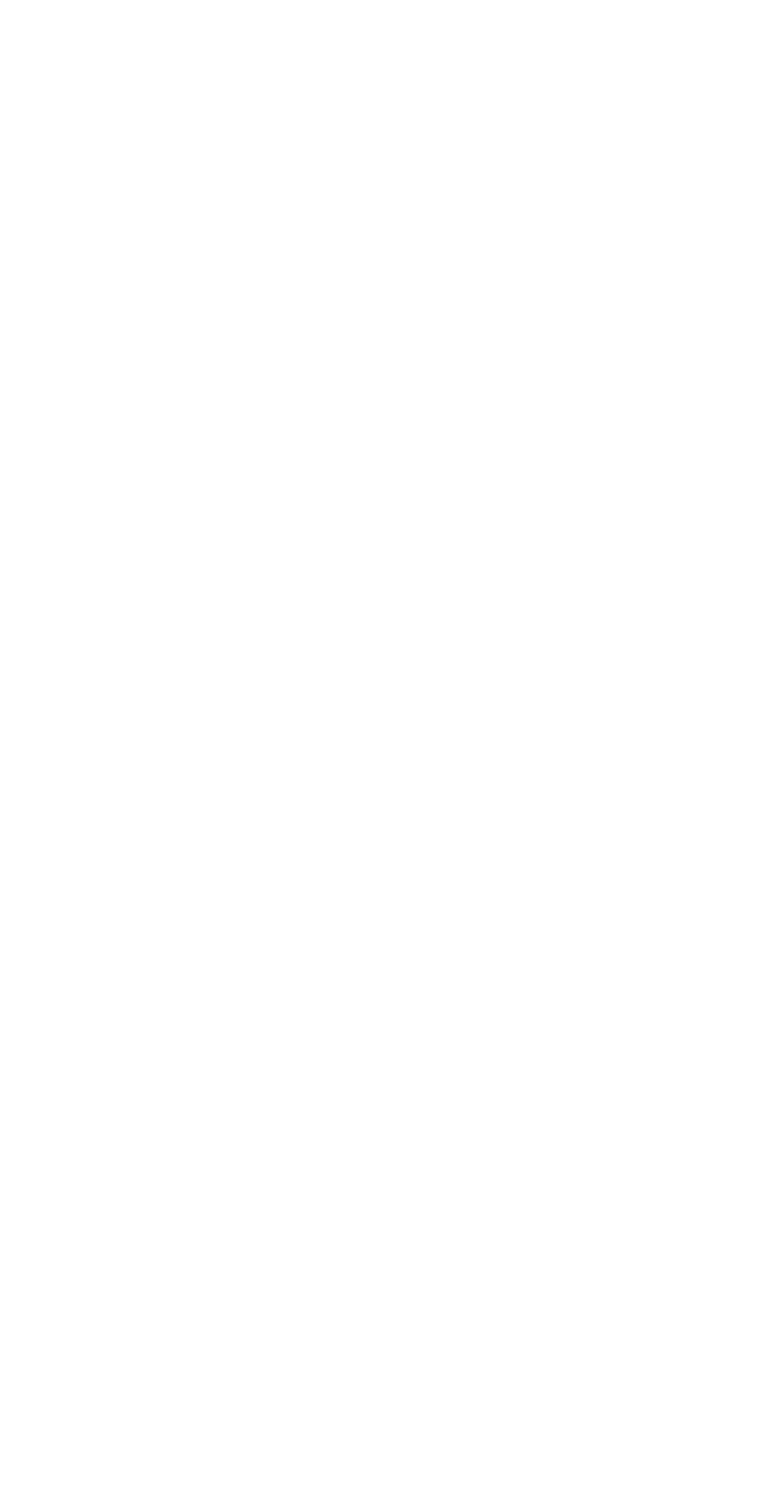
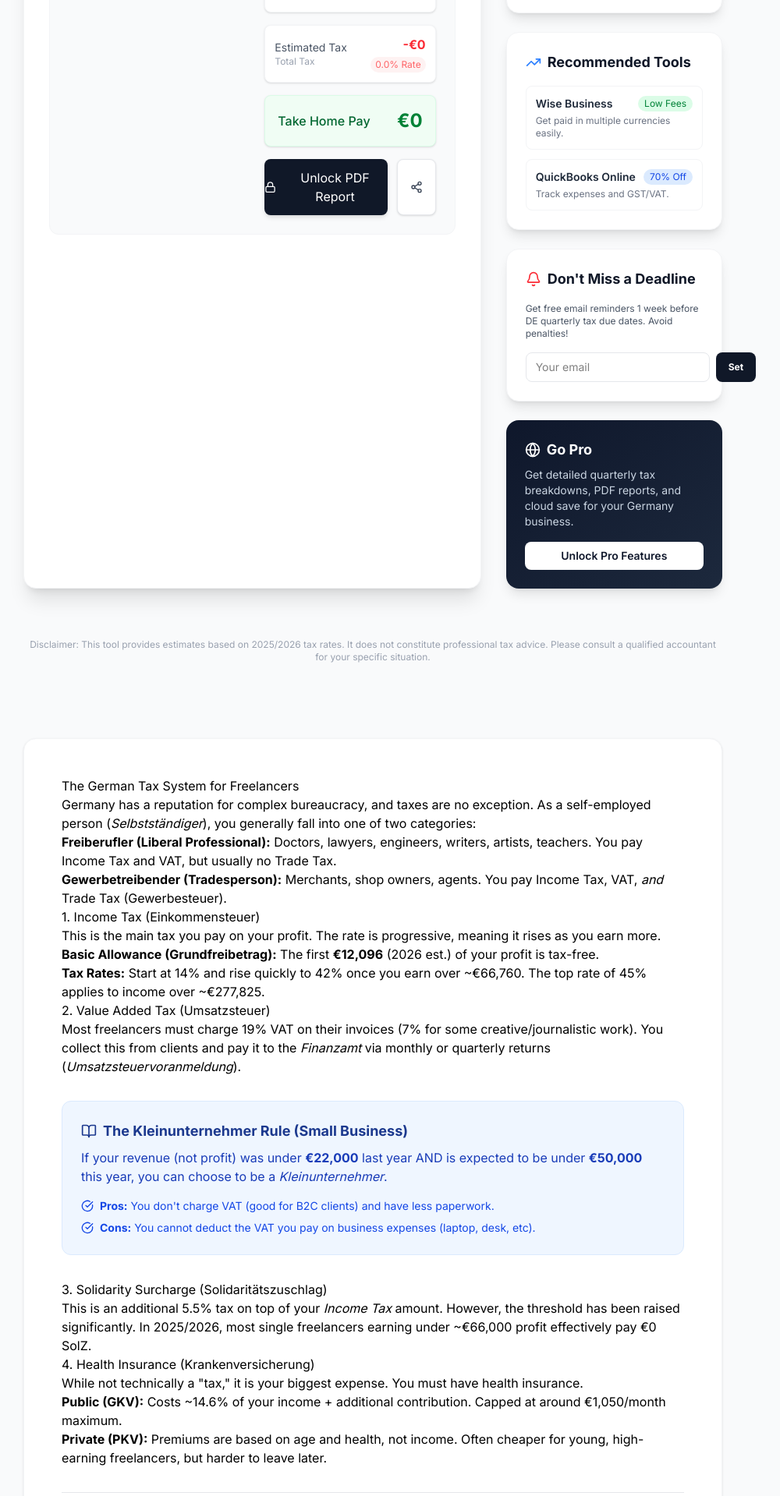
Before and after one commit to Edinam27/freelance-tax, a Next.js app: page /taxes/germany in a window 1280 px wide. Before the commit this address had no page. Shown: the part 869-2788 px from the top of the page at 78% size, without its empty margins (162-1162 px from the left). Before the commit the page ends 800 px from the top, so only its background shows below. Built offline with nearby package versions, Linux system fonts and the light colour scheme.

Commit message:
Content Expansion: Added Ultimate Guide for Germany Taxes

```diff
--- /dev/null
+++ b/app/taxes/germany/page.tsx
@@ -0,0 +1,182 @@
+import { Metadata } from 'next';
+import Link from 'next/link';
+import { ArrowLeft, BookOpen, CheckCircle, HelpCircle } from 'lucide-react';
+import TaxCalculator from '@/components/TaxCalculator';
+
+export const metadata: Metadata = {
+  title: "Germany Freelance Tax Calculator 2025/2026 | Ultimate Guide",
+  description: "Complete guide to self-employment taxes in Germany (Freiberufler vs Gewerbe). Calculate Einkommensteuer, SolZ, and VAT. Updated for 2025.",
+  alternates: {
+    canonical: 'https://freelance-tax.vercel.app/taxes/germany',
+  },
+};
+
+export default function GermanyTaxPage() {
+  const jsonLd = {
+    '@context': 'https://schema.org',
+    '@type': 'Article',
+    headline: 'Ultimate Guide to Freelance Taxes in Germany (2025/2026)',
+    description: 'Everything you need to know about paying taxes as a freelancer in Germany, including Einkommensteuer, VAT, and Kleinunternehmer rules.',
+    author: {
+      '@type': 'Organization',
+      name: 'HustleFinance'
+    },
+    datePublished: '2025-01-15',
+    dateModified: '2025-03-13'
+  };
+
+  return (
+    <main className="min-h-screen bg-gray-50 py-12 px-4 sm:px-6 lg:px-8">
+      <script
+        type="application/ld+json"
+        dangerouslySetInnerHTML={{ __html: JSON.stringify(jsonLd) }}
+      />
+
+      <div className="max-w-4xl mx-auto">
+        <Link href="/" className="inline-flex items-center text-sm text-gray-500 hover:text-gray-700 mb-8 transition-colors">
+          <ArrowLeft className="w-4 h-4 mr-1" />
+          Back to Calculator
+        </Link>
+
+        <div className="text-center mb-12">
+          <div className="w-12 h-12 bg-yellow-100 text-yellow-600 rounded-lg flex items-center justify-center mx-auto mb-4">
+            <span className="text-2xl">🇩🇪</span>
+          </div>
+          <h1 className="text-3xl md:text-5xl font-extrabold text-gray-900 tracking-tight mb-4">
+            Freelance Taxes in Germany
+          </h1>
+          <p className="text-xl text-gray-600 max-w-2xl mx-auto">
+            The ultimate guide to <em>Einkommensteuer</em>, <em>Umsatzsteuer</em>, and the <em>Kleinunternehmer</em> rule for 2025/2026.
+          </p>
+        </div>
+
+        {/* Calculator Component */}
+        <div className="mb-16">
+          <TaxCalculator initialCountry="DE" />
+        </div>
+
+        {/* Content Guide */}
+        <div className="bg-white rounded-2xl shadow-sm border border-gray-100 overflow-hidden">
+          <div className="p-8 md:p-12 prose prose-blue max-w-none">
+            <h2>The German Tax System for Freelancers</h2>
+            <p>
+              Germany has a reputation for complex bureaucracy, and taxes are no exception. As a self-employed person (<em>Selbstständiger</em>), you generally fall into one of two categories:
+            </p>
+            <ul>
+              <li><strong>Freiberufler (Liberal Professional):</strong> Doctors, lawyers, engineers, writers, artists, teachers. You pay Income Tax and VAT, but usually no Trade Tax.</li>
+              <li><strong>Gewerbetreibender (Tradesperson):</strong> Merchants, shop owners, agents. You pay Income Tax, VAT, <em>and</em> Trade Tax (Gewerbesteuer).</li>
+            </ul>
+
+            <h3>1. Income Tax (Einkommensteuer)</h3>
+            <p>
+              This is the main tax you pay on your profit. The rate is progressive, meaning it rises as you earn more.
+            </p>
+            <ul>
+              <li><strong>Basic Allowance (Grundfreibetrag):</strong> The first <strong>€12,096</strong> (2026 est.) of your profit is tax-free.</li>
+              <li><strong>Tax Rates:</strong> Start at 14% and rise quickly to 42% once you earn over ~€66,760. The top rate of 45% applies to income over ~€277,825.</li>
+            </ul>
+
+            <h3>2. Value Added Tax (Umsatzsteuer)</h3>
+            <p>
+              Most freelancers must charge 19% VAT on their invoices (7% for some creative/journalistic work). You collect this from clients and pay it to the <em>Finanzamt</em> via monthly or quarterly returns (<em>Umsatzsteuervoranmeldung</em>).
+            </p>
+
+            <div className="bg-blue-50 p-6 rounded-xl border border-blue-100 my-8 not-prose">
+              <h4 className="text-lg font-bold text-blue-900 flex items-center gap-2 mb-2">
+                <BookOpen className="w-5 h-5" />
+                The Kleinunternehmer Rule (Small Business)
+              </h4>
+              <p className="text-blue-800 mb-4">
+                If your revenue (not profit) was under <strong>€22,000</strong> last year AND is expected to be under <strong>€50,000</strong> this year, you can choose to be a <em>Kleinunternehmer</em>.
+              </p>
+              <ul className="space-y-2 text-sm text-blue-700">
+                <li className="flex items-start gap-2">
+                  <CheckCircle className="w-4 h-4 mt-0.5 shrink-0" />
+                  <span><strong>Pros:</strong> You don't charge VAT (good for B2C clients) and have less paperwork.</span>
+                </li>
+                <li className="flex items-start gap-2">
+                  <CheckCircle className="w-4 h-4 mt-0.5 shrink-0" />
+                  <span><strong>Cons:</strong> You cannot deduct the VAT you pay on business expenses (laptop, desk, etc).</span>
+                </li>
+              </ul>
+            </div>
+
+            <h3>3. Solidarity Surcharge (Solidaritätszuschlag)</h3>
+            <p>
+              This is an additional 5.5% tax on top of your <em>Income Tax</em> amount. However, the threshold has been raised significantly. In 2025/2026, most single freelancers earning under ~€66,000 profit effectively pay €0 SolZ.
+            </p>
+
+            <h3>4. Health Insurance (Krankenversicherung)</h3>
+            <p>
+              While not technically a "tax," it is your biggest expense. You must have health insurance.
+            </p>
+            <ul>
+              <li><strong>Public (GKV):</strong> Costs ~14.6% of your income + additional contribution. Capped at around €1,050/month maximum.</li>
+              <li><strong>Private (PKV):</strong> Premiums are based on age and health, not income. Often cheaper for young, high-earning freelancers, but harder to leave later.</li>
+            </ul>
+
+            <hr className="my-8 border-gray-200" />
+
+            <h2>Common Deductions in Germany</h2>
+            <p>To lower your tax bill, track these expenses carefully:</p>
+            <div className="grid md:grid-cols-2 gap-6 not-prose">
+              <div className="bg-gray-50 p-4 rounded-lg">
+                <h4 className="font-bold text-gray-900 mb-2">Home Office</h4>
+                <p className="text-sm text-gray-600">
+                  Even without a dedicated room, you can claim the <em>Home Office Pauschale</em>: €6 per day for up to 210 days (max €1,260/year).
+                </p>
+              </div>
+              <div className="bg-gray-50 p-4 rounded-lg">
+                <h4 className="font-bold text-gray-900 mb-2">Equipment</h4>
+                <p className="text-sm text-gray-600">
+                  Items under €800 (net) can be deducted immediately (GWG). More expensive items must be depreciated (AfA) over years.
+                </p>
+              </div>
+              <div className="bg-gray-50 p-4 rounded-lg">
+                <h4 className="font-bold text-gray-900 mb-2">Pension (Rürup)</h4>
+                <p className="text-sm text-gray-600">
+                  Contributions to a Basis-Rente (Rürup) are 100% tax-deductible up to €27,566/year (2025).
+                </p>
+              </div>
+              <div className="bg-gray-50 p-4 rounded-lg">
+                <h4 className="font-bold text-gray-900 mb-2">Consulting</h4>
+                <p className="text-sm text-gray-600">
+                  Costs for a Steuerberater (tax advisor), lawyer, or business coach are fully deductible operating expenses.
+                </p>
+              </div>
+            </div>
+          </div>
+        </div>
+
+        {/* FAQs */}
+        <div className="mt-12">
+          <h2 className="text-2xl font-bold text-gray-900 mb-6 flex items-center gap-2">
+            <HelpCircle className="w-6 h-6 text-blue-600" />
+            Germany Tax FAQs
+          </h2>
+          <div className="space-y-4">
+            <div className="bg-white rounded-xl shadow-sm border border-gray-100 p-6">
+              <h3 className="text-lg font-semibold text-gray-900 mb-2">When is the tax deadline in Germany?</h3>
+              <p className="text-gray-600">
+                If you do it yourself, the deadline is usually <strong>July 31</strong> of the following year. If you use a tax advisor (Steuerberater), it is extended to <strong>February 28</strong> of the second year (e.g., Feb 2027 for the 2025 tax year).
+              </p>
+            </div>
+            <div className="bg-white rounded-xl shadow-sm border border-gray-100 p-6">
+              <h3 className="text-lg font-semibold text-gray-900 mb-2">Do I need a separate bank account?</h3>
+              <p className="text-gray-600">
+                For a <em>GmbH</em>, yes. For freelancers (Sole Proprietor), it's not legally required but highly recommended to separate business and private transactions for cleaner bookkeeping.
+              </p>
+            </div>
+            <div className="bg-white rounded-xl shadow-sm border border-gray-100 p-6">
+              <h3 className="text-lg font-semibold text-gray-900 mb-2">What is the tax ID vs VAT ID?</h3>
+              <p className="text-gray-600">
+                <strong>Steuernummer:</strong> Your personal tax number for the Finanzamt. <br/>
+                <strong>USt-IdNr (VAT ID):</strong> Required for B2B transactions within the EU. You must apply for this separately if you do business outside Germany.
+              </p>
+            </div>
+          </div>
+        </div>
+      </div>
+    </main>
+  );
+}
```
